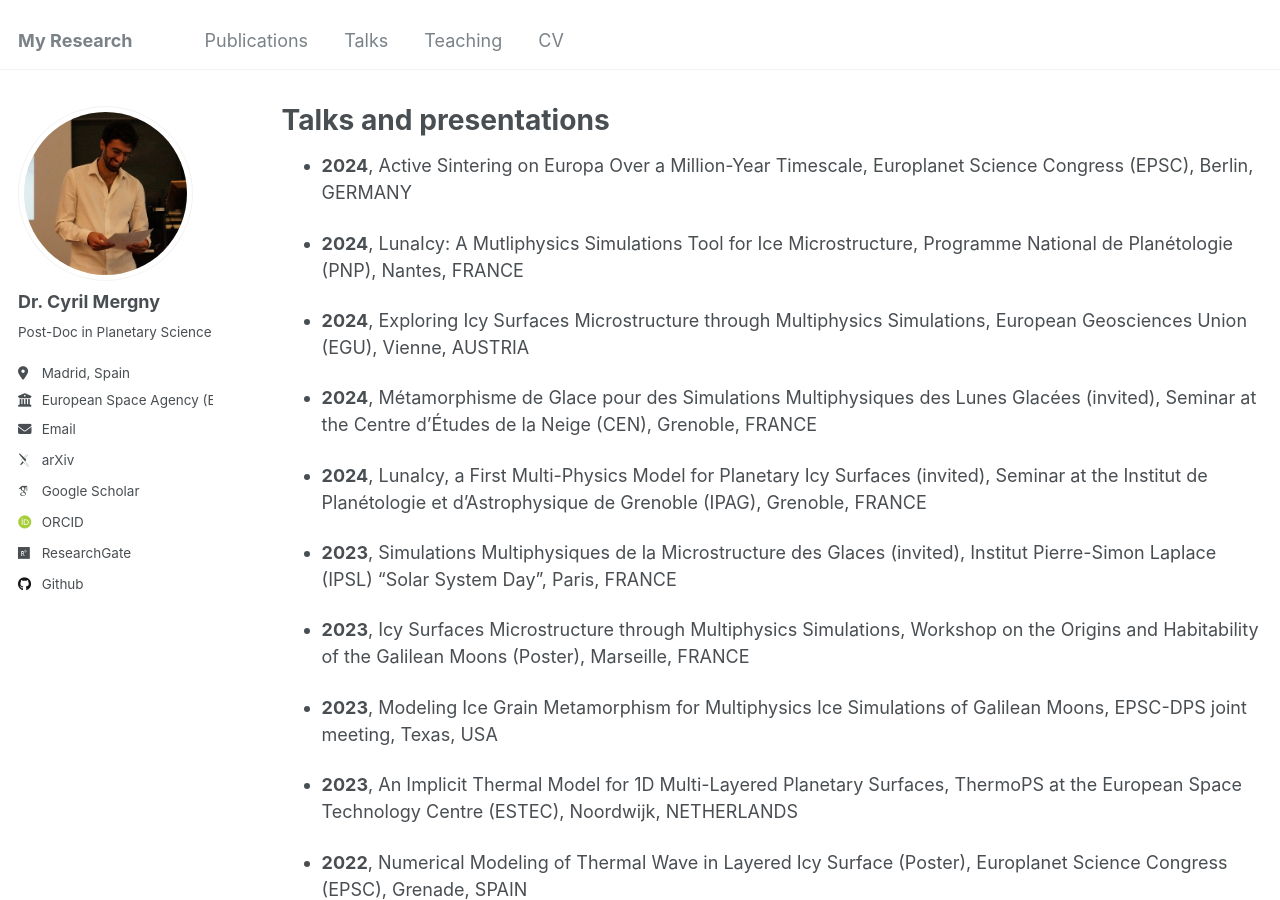
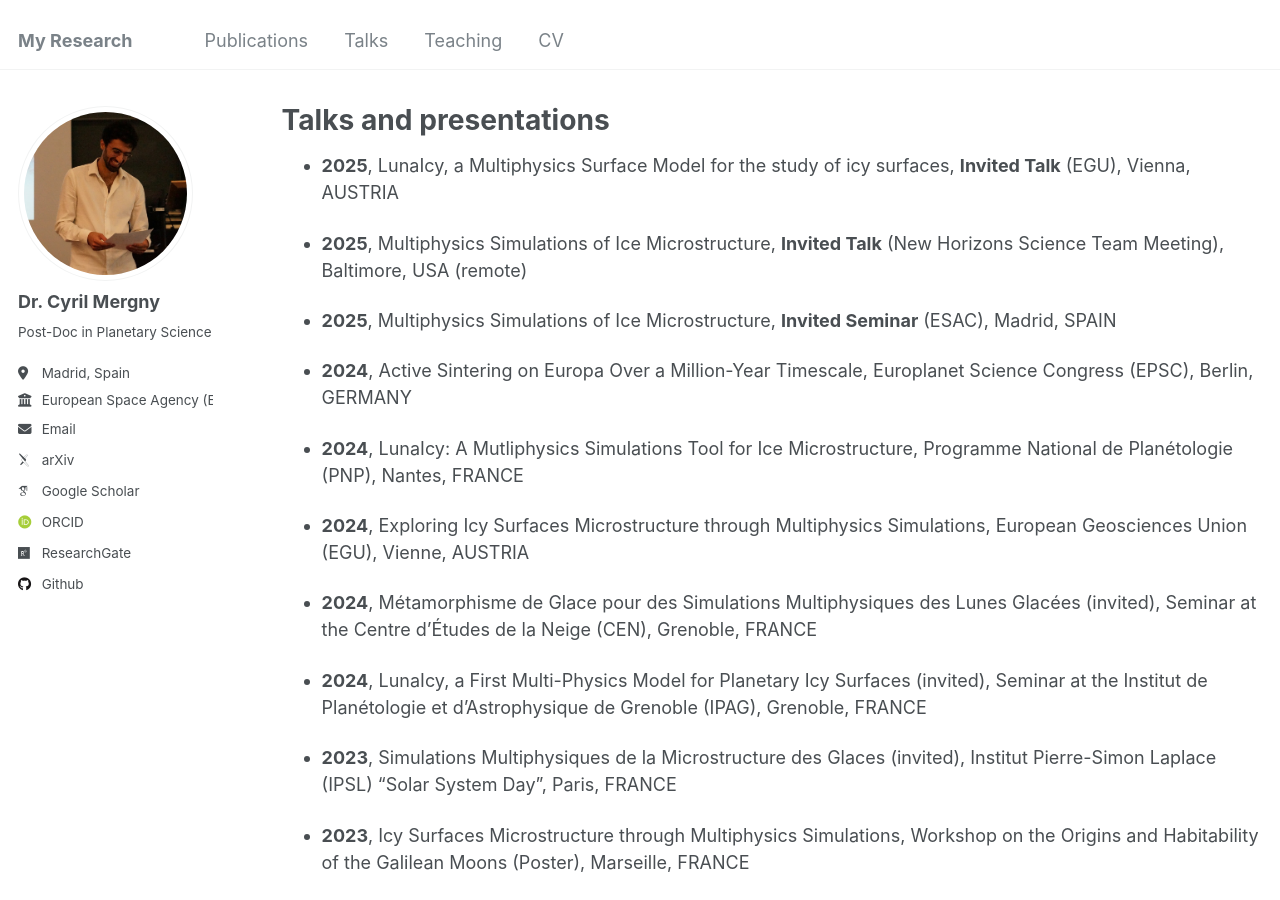
Before and after one commit to cmergny/cmergny.github.io, a Jekyll site: the page built from _pages/talks.md, in a window 1280 px wide and 900 px high. Built offline with Jekyll 4.4.1, drawn with Linux system fonts in a browser that asks for light colours; some web fonts are replaced.

Commit message:
Update talks.md

```diff
--- a/_pages/talks.md
+++ b/_pages/talks.md
@@ -5,7 +5,12 @@ permalink: /talks/
 author_profile: true
 ---
 
+- **2025**, LunaIcy, a Multiphysics Surface Model for the study of icy surfaces, **Invited Talk** (EGU), Vienna, AUSTRIA
 
+- **2025**, Multiphysics Simulations of Ice Microstructure, **Invited Talk** (New Horizons Science Team
+Meeting), Baltimore, USA (remote)
+
+- **2025**, Multiphysics Simulations of Ice Microstructure, **Invited Seminar** (ESAC), Madrid, SPAIN
 
 - **2024**, Active Sintering on Europa Over a Million-Year Timescale, Europlanet Science Congress (EPSC), Berlin, GERMANY
 
```
